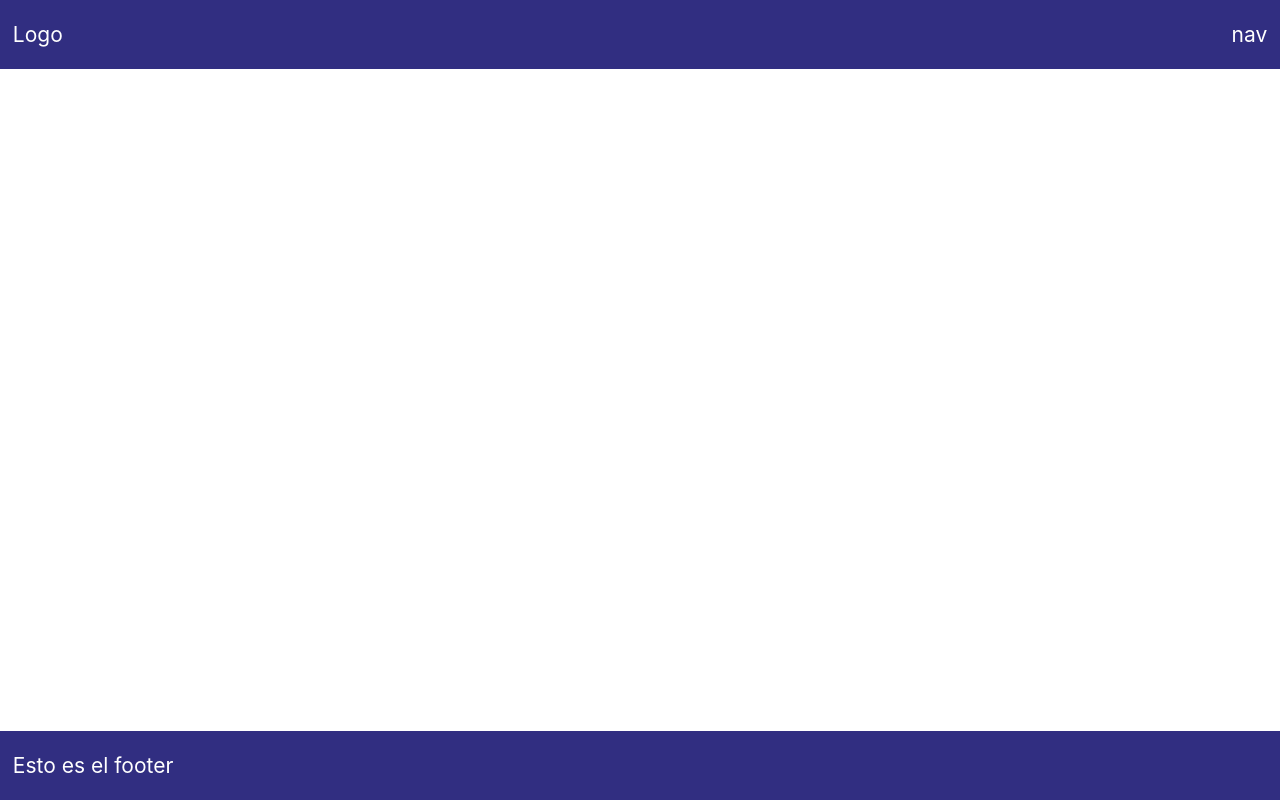
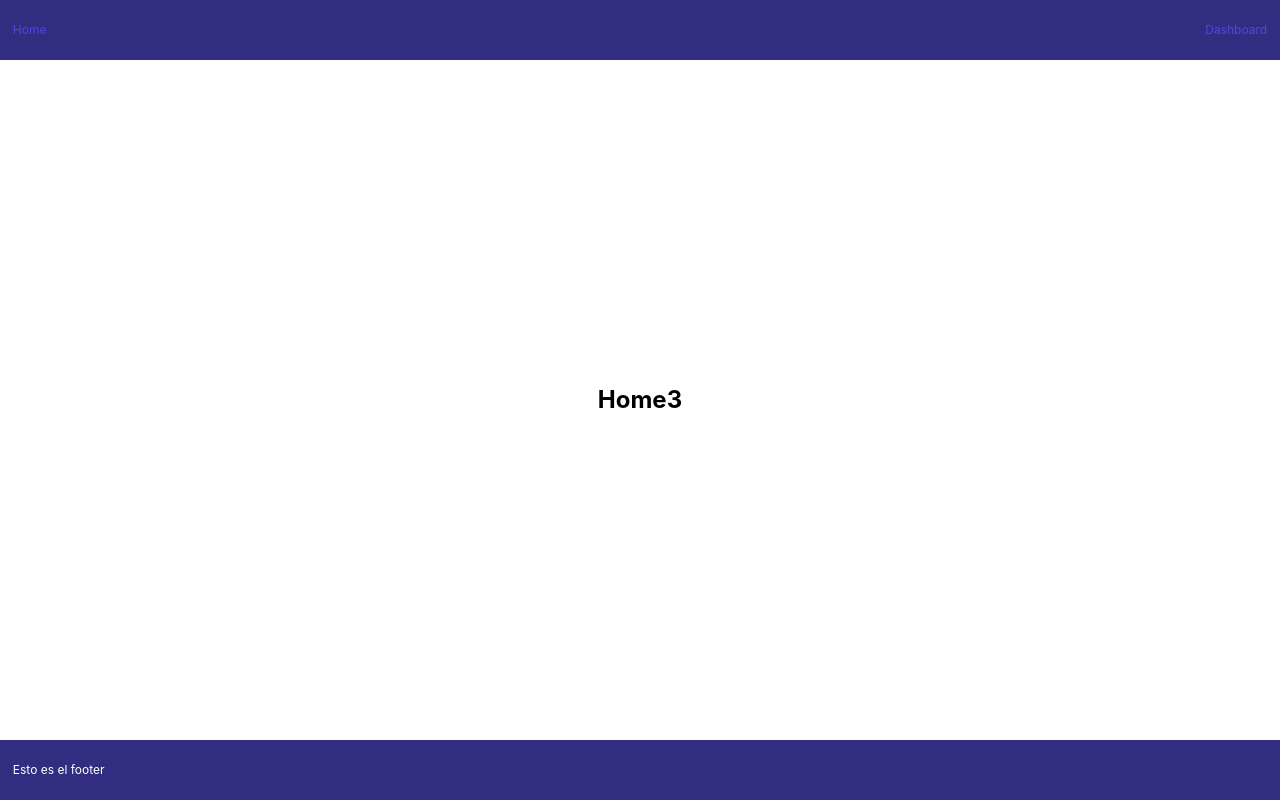
Before and after one commit to wm-mcs/express-tutorial, a React (Vite) app in the folder frontend/: page / in a window 1280 px wide. Built offline with nearby package versions, Linux system fonts and the light colour scheme.

Commit message:
react frotnend router learned

```diff
--- a/frontend/package.json
+++ b/frontend/package.json
@@ -10,7 +10,8 @@
   },
   "dependencies": {
     "react": "^18.2.0",
-    "react-dom": "^18.2.0"
+    "react-dom": "^18.2.0",
+    "react-router-dom": "^6.4.4"
   },
   "devDependencies": {
     "@types/react": "^18.0.24",
--- a/frontend/src/assets/styles/variables.scss
+++ b/frontend/src/assets/styles/variables.scss
@@ -9,13 +9,15 @@
   --font-size-14: 14px;
   --font-size-16: 16px;
   --font-size-21: 21px;
+  --font-size-28: 28px;
   --font-size-base: var(--font-size-16);
   --font-size-xs: var(--font-size-8);
   --font-size-sm: var(--font-size-10);
   --font-size-md: var(--font-size-12);
   --font-size-lg: var(--font-size-14);
   --font-size-xl: var(--font-size-16);
-  --font-size-xxl: var(--font-size-21);
+  --font-size-2xl: var(--font-size-21);
+  --font-size-3xl: var(--font-size-28);
 
   // Font:weight
   --font-weight-lighter: lighter;
--- /dev/null
+++ b/frontend/src/components/Error.jsx
@@ -0,0 +1,16 @@
+import { useRouteError } from 'react-router-dom';
+
+import './Error.scss';
+
+const Error = () => {
+  const { error, status } = useRouteError();
+
+  console.log(error);
+  return (
+    <div className="error">
+      Esto es la página de error. Error code {status} {error.message}
+    </div>
+  );
+};
+
+export default Error;
--- /dev/null
+++ b/frontend/src/components/Error.scss
@@ -0,0 +1,9 @@
+.error {
+  width: 100%;
+  height: 100vh;
+  display: flex;
+  align-items: center;
+  justify-content: center;
+  font-size: var(--font-size-3xl);
+  color: var(--color-primary-800);
+}
--- a/frontend/src/components/layout/MainLayout.jsx
+++ b/frontend/src/components/layout/MainLayout.jsx
@@ -1,17 +1,23 @@
-import React from 'react';
+import { Outlet, Link } from 'react-router-dom';
 import Footer from './Footer';
+
+import { routerDeclarations } from './../../config/router';
 import './MainLayout.scss';
 
-const MainLayout = (props) => {
+const MainLayout = () => {
   return (
     <div className="main-layout">
       <header className="main-layout__header">
         <div className="main-layout__header__container">
-          <div>Logo</div>
-          <div>nav</div>
+          <div>
+            <Link to={routerDeclarations.home}> Home </Link>
+          </div>
+          <div>
+            <Link to={routerDeclarations.dashboard}> Dashboard </Link>
+          </div>
         </div>
       </header>
-      <main className="main-layout__main">{props.children}</main>
+      <main className="main-layout__main">{<Outlet />}</main>
       <footer className="main-layout__footer">
         <div className="main-layout__footer__container">
           <Footer />
--- /dev/null
+++ b/frontend/src/config/router.js
@@ -0,0 +1,21 @@
+import { validateUrl } from './../utils/regularExpressions';
+
+const routerDeclarations = {
+  home: '/',
+  dashboard: '/dashboard',
+  users: '/users',
+  login: '/login',
+  register: '/register',
+};
+
+const routerWithParamsExecution = {
+  integranteGet: function (name) {
+    return `/integrantes/${name.trim().toLowerCase().replaceAll(' ', '-')}`;
+  },
+  integrante: '/integrantes/:name',
+  charlaSeminarioGet: function (name) {
+    return `/charla/${name.toLowerCase().trim().replace(validateUrl, '-')}`;
+  },
+};
+
+export { routerDeclarations, routerWithParamsExecution };
--- a/frontend/src/main.jsx
+++ b/frontend/src/main.jsx
@@ -1,12 +1,42 @@
 import React from 'react';
 import ReactDOM from 'react-dom/client';
+import { createBrowserRouter, RouterProvider } from 'react-router-dom';
 
 import './assets/styles/main.scss';
 
 import MainLayout from './components/layout/MainLayout';
+import ErrorPage from './components/Error';
+import Dashboard from './pages/Dashboard';
+
+import { routerDeclarations } from './config/router';
+
+const router = createBrowserRouter([
+  {
+    path: '/',
+    element: <MainLayout />,
+    errorElement: <ErrorPage />,
+    children: [
+      {
+        path: routerDeclarations.home,
+        element: <h1 style={{ color: 'black' }}>Home3</h1>,
+      },
+
+      {
+        path: routerDeclarations.dashboard,
+        element: <Dashboard />,
+      },
+
+      {
+        path: routerDeclarations.users,
+        exact: true,
+        element: <h1 style={{ color: 'black' }}>users</h1>,
+      },
+    ],
+  },
+]);
 
 ReactDOM.createRoot(document.getElementById('root')).render(
   <React.StrictMode>
-    <MainLayout>Hola</MainLayout>
+    <RouterProvider router={router} />
   </React.StrictMode>
 );
--- /dev/null
+++ b/frontend/src/pages/Dashboard.jsx
@@ -0,0 +1,7 @@
+import './Dashboard.scss';
+
+const Dashboard = () => {
+  return <div className="Dashboard">Esto es el dashboard</div>;
+};
+
+export default Dashboard;
--- /dev/null
+++ b/frontend/src/pages/Dashboard.scss
@@ -0,0 +1,4 @@
+.Dashboard {
+  background-color: var(--color-primary-600);
+  color: var(--color-white);
+}
--- /dev/null
+++ b/frontend/src/utils/regularExpressions.js
@@ -0,0 +1,3 @@
+const validateUrl = /[^0-9a-zA-ZÀ-ÿ\u00f1\u00d1]/gi;
+
+export { validateUrl };
```
Also changed, not shown: frontend/.eslintrc.cjs, 1 other file (tests, documents, lock files or other folders).
